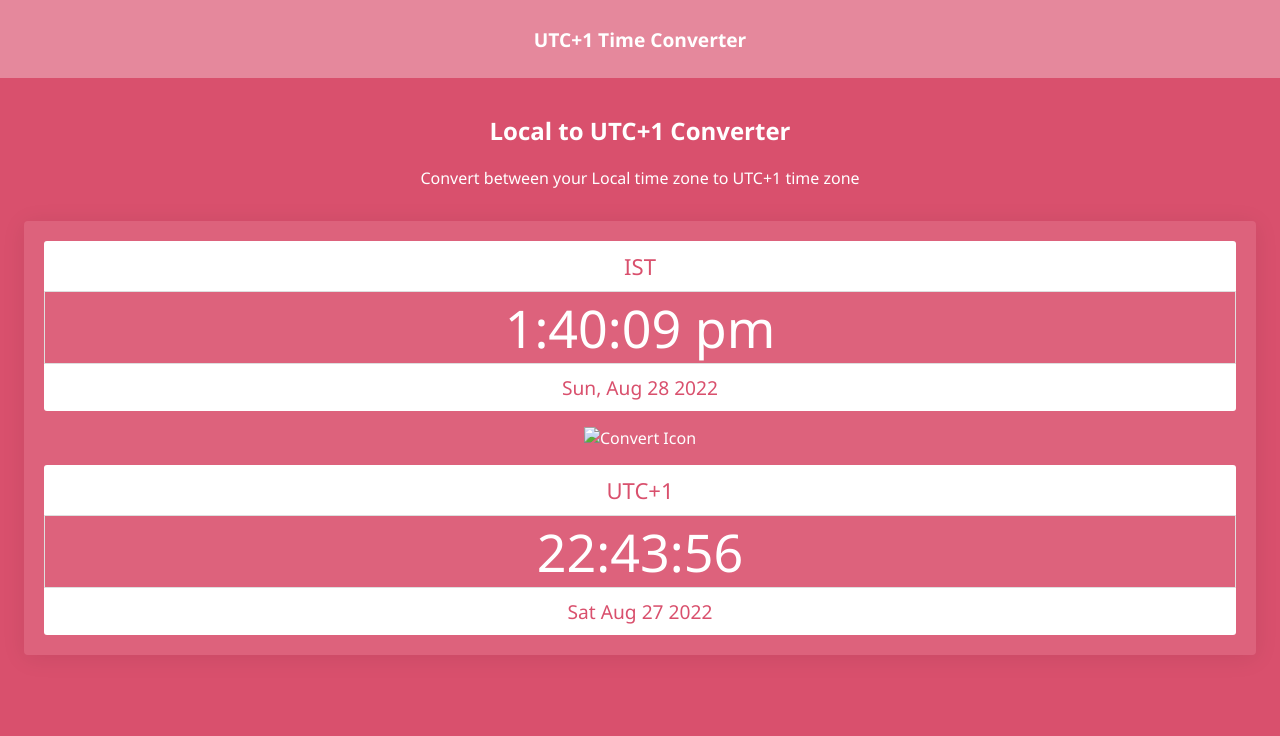
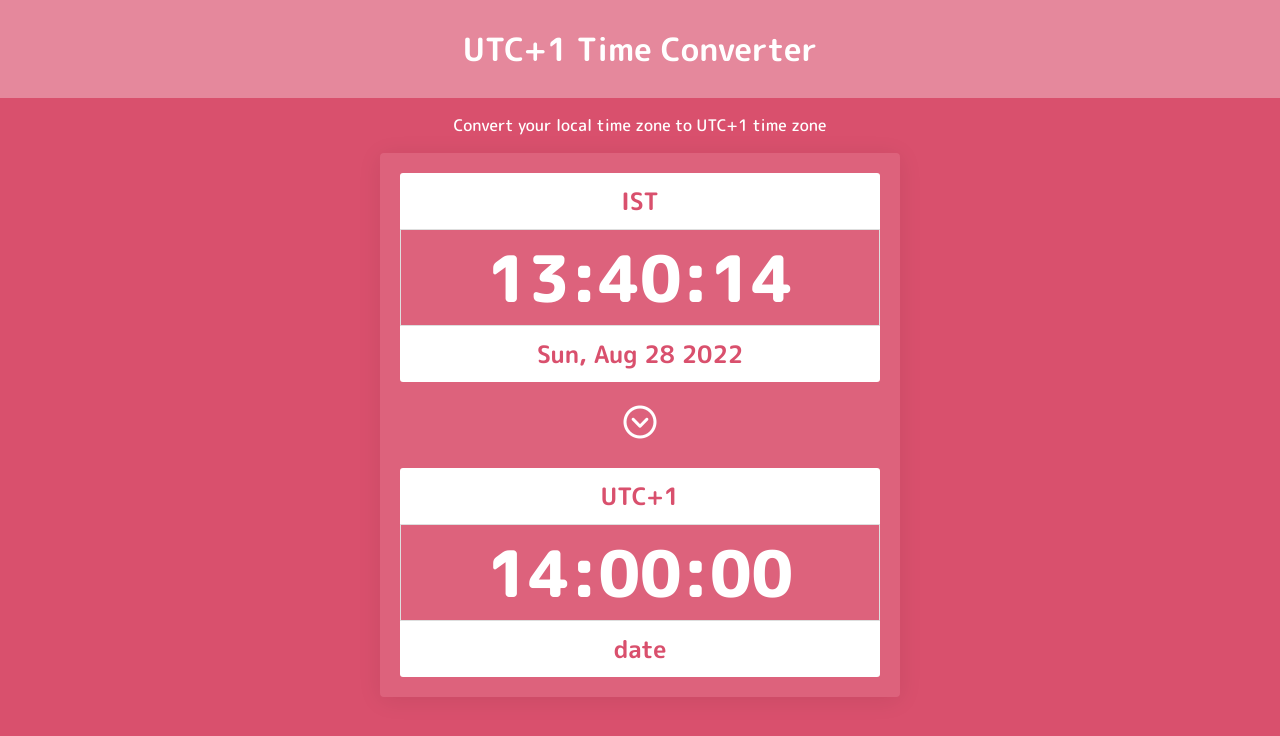
Before and after one commit to RiyaBulia12/Time-Conversion, a website built with webpack: page index.html in a window 1280 px wide. Built offline with nearby package versions, Linux system fonts and the light colour scheme.

Commit message:
update moment time dynamically

```diff
--- a/index.html
+++ b/index.html
@@ -5,6 +5,7 @@
    <meta charset="UTF-8">
    <meta http-equiv="X-UA-Compatible" content="IE=edge">
    <meta name="viewport" content="width=device-width, initial-scale=1.0">
+   <link type="image/png" sizes="16x16" rel="icon" href="./src/img/favicon.png">
    <title>Time Converter</title>
 </head>
 
@@ -12,20 +13,19 @@
    <div class="container">
       <h1 class="title">UTC+1 Time Converter</h1>
       <div class="intro">
-         <h2>Local to UTC+1 Converter</h2>
-         <p>Convert between your Local time zone to UTC+1 time zone</p>
+         <p>Convert your local time zone to UTC+1 time zone</p>
       </div>
       <div class="time-converter time-container">
          <div class="local">
             <div class="timezone" id="localTimeZone">IST</div>
-            <div class="time" id="localTime">22:43:56</div>
-            <div class="date" id="localDate">Sat Aug 27 2022</div>
+            <div class="time" id="localTime"></div>
+            <div class="date" id="localDate"></div>
          </div>
-         <div><img alt="Convert Icon" src=""></div>
+         <div><img alt="Convert Icon" src="./src/img/down-arrow.png"></div>
          <div class="utc-plus-one">
             <div class="timezone">UTC+1</div>
-            <div class="time">22:43:56</div>
-            <div class="date">Sat Aug 27 2022</div>
+            <div class="time">14:00:00</div>
+            <div class="date">date</div>
          </div>
       </div>
    </div>
--- a/package.json
+++ b/package.json
@@ -21,7 +21,10 @@
   },
   "homepage": "https://github.com/RiyaBulia12/Time-Conversion#readme",
   "devDependencies": {
+    "copy-webpack-plugin": "^11.0.0",
     "css-loader": "^6.7.1",
+    "file-loader": "^6.2.0",
+    "html-loader": "^4.1.0",
     "html-webpack-plugin": "^5.5.0",
     "style-loader": "^3.3.1",
     "webpack": "^5.74.0",
--- a/src/index.js
+++ b/src/index.js
@@ -1,11 +1,14 @@
 
-import '../main.css'
+import './main.css'
 const moment = require('moment');
 
 const localDate = document.getElementById('localDate');
 const localTimeZone = document.getElementById('localTimeZone');
 const localTime = document.getElementById('localTime');
 
-let now = moment();
+const now = moment();
 localDate.innerHTML = now.format("ddd, MMM D YYYY");
-localTime.innerHTML = now.format("h:mm:ss a");
+const updateTime = () => {
+   localTime.innerHTML = moment().format("HH:mm:ss")
+};
+setInterval(updateTime, 1000);
--- a/main.css
+++ b/src/main.css
@@ -1,27 +1,32 @@
+@import url('https://fonts.googleapis.com/css2?family=M+PLUS+Rounded+1c:wght@400;500;700;800;900&display=swap');
+
 body {
-   background-color: rgb(217 80 109);
+   background-color: #d9506d;
    padding: 0;
    margin: 0;
    display: unset;
    color: white;
-   font-family: 'ArialRounded', 'Segoe UI', Roboto, Helvetica, Arial, sans-serif, 'Apple Color Emoji', 'Segoe UI Emoji', 'Segoe UI Symbol';
-   font-weight: 300;
+   font-weight: 500;
+   font-family: 'M PLUS Rounded 1c', sans-serif;
 }
 
 .title {
-   font-size: larger;
+   font-size: x-large;
+   font-weight: 700;
    display: unset;
    margin-block: 0;
    padding: 1.6rem;
    background-color: rgba(255, 255, 255, 0.316);
 }
 
+p {
+   padding: 0 20px;
+}
+
 .container {
    text-align: center;
    display: flex;
    flex-direction: column;
-   gap: 1rem;
-
 }
 
 .time-container {
@@ -30,6 +35,8 @@ body {
    gap: 1rem;
    padding: 0 15px;
    margin: 0 1.5rem;
+   width: 300px;
+   margin: 0 auto;
 }
 
 .time-converter {
@@ -41,24 +48,46 @@ body {
 
 .timezone,
 .date {
+   font-size: 1.2rem;
    background-color: #fff;
    color: rgb(217 80 109);
    padding: 10px;
+   font-weight: 600;
 }
 
 .timezone {
-   font-size: 1.38rem;
    border-top-left-radius: 3px;
    border-top-right-radius: 3px;
 }
 
 .time {
-   font-size: 3.25rem;
+   font-size: 3rem;
    border: 1px solid #dedede;
+   font-weight: 800;
 }
 
 .date {
-   font-size: 1.2rem;
    border-bottom-left-radius: 3px;
    border-bottom-right-radius: 3px;
 }
+
+
+/* ---------------------- Desktop Version ----------------- */
+@media (min-width: 760px) {
+   .title {
+      font-size: xx-large;
+   }
+
+   .time-container {
+      width: 480px;
+   }
+
+   .timezone,
+   .date {
+      font-size: 1.5rem;
+   }
+
+   .time {
+      font-size: 4rem;
+   }
+}
--- a/webpack.config.js
+++ b/webpack.config.js
@@ -1,5 +1,6 @@
 const path = require('path');
 const HtmlWebpackPlugin = require('html-webpack-plugin');
+const CopyWebpackPlugin = require('copy-webpack-plugin');
 
 module.exports = {
    mode: 'development',
@@ -23,6 +24,10 @@ module.exports = {
             type: 'asset/resource',
          },
          {
+            test: /\.html$/i,
+            loader: 'html-loader',
+         },
+         {
             test: /\.(woff|woff2|eot|ttf|otf)$/i,
             type: 'asset/resource',
          },
```
Also changed, not shown: dist/79d6190bbf4aee1cd846.png (added), dist/7a6a6f6cd02bfe0a362d.png (added), dist/index.html, dist/main.js, dist/runtime.js, src/img/down-arrow.png (added), src/img/favicon.png (added), 1 other file.
